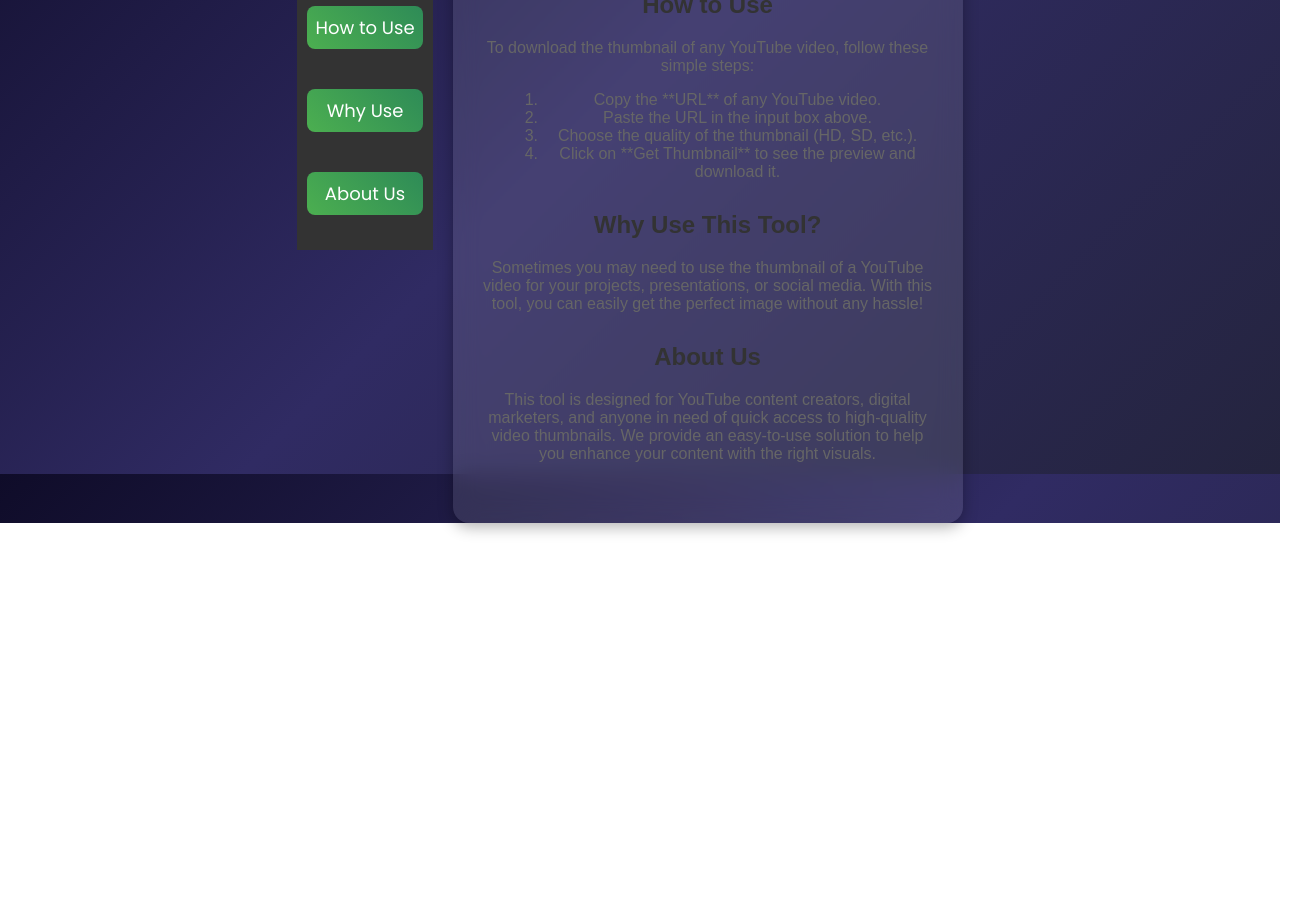
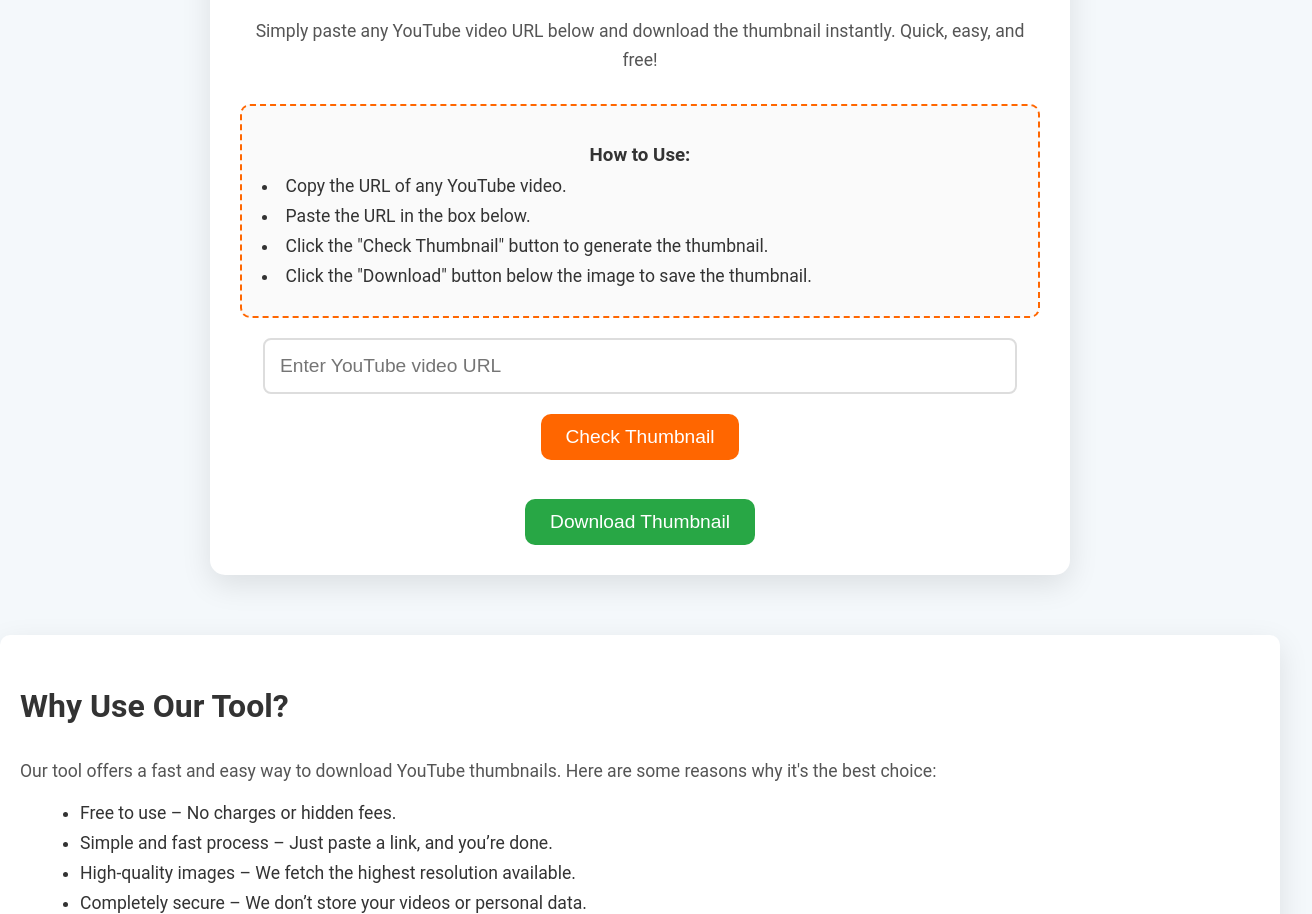
Before and after one commit to muneeb150/muneeb, a plain HTML site: page index.html in a window 1280 px wide. Shown: the part 326-1240 px from the top of the page, 1312 px wide, since content can reach past the window. Before the commit the page ends 849 px from the top, so only its background shows below. Drawn offline with Linux system fonts and the light colour scheme.

Commit message:
Update index.html

```diff
--- a/index.html
+++ b/index.html
@@ -3,69 +3,284 @@
 <head>
     <meta charset="UTF-8">
     <meta name="viewport" content="width=device-width, initial-scale=1.0">
+    <meta name="description" content="Download YouTube video thumbnails easily with our simple tool.">
     <title>YouTube Thumbnail Downloader</title>
-    <link rel="stylesheet" href="css.css">
+    <style>
+        /* General body styles */
+        body {
+            font-family: 'Roboto', sans-serif;
+            background: #f4f8fb;
+            margin: 0;
+            padding: 0;
+            color: #333;
+        }
+
+        /* Header styles */
+        header {
+            text-align: center;
+            padding: 40px 0;
+            font-size: 3rem;
+            font-weight: bold;
+            background-color: #00aaff;
+            color: #fff;
+            border-bottom: 3px solid #ff6600;
+            box-shadow: 0 5px 15px rgba(0, 0, 0, 0.1);
+            transition: all 0.3s ease;
+        }
+
+        header:hover {
+            background-color: #0099cc;
+            transform: scale(1.05);
+        }
+
+        header span {
+            color: #ff6600;
+        }
+
+        /* Container for the main content */
+        .container {
+            max-width: 800px;
+            margin: 60px auto;
+            padding: 30px;
+            background: #fff;
+            border-radius: 15px;
+            box-shadow: 0 10px 30px rgba(0, 0, 0, 0.1);
+            text-align: center;
+            transition: all 0.3s ease;
+        }
+
+        .container:hover {
+            box-shadow: 0 15px 40px rgba(0, 0, 0, 0.15);
+        }
+
+        h2 {
+            font-size: 2.5rem;
+            color: #333;
+        }
+
+        p {
+            font-size: 1.1rem;
+            color: #555;
+            line-height: 1.6;
+        }
+
+        .instruction {
+            background-color: #fafafa;
+            border: 2px dashed #ff6600;
+            padding: 20px;
+            border-radius: 10px;
+            margin-top: 30px;
+        }
+
+        .instruction h3 {
+            margin-bottom: 10px;
+            color: #333;
+        }
+
+        .instruction ul {
+            text-align: left;
+            margin: 0;
+            padding: 0;
+            list-style: inside;
+            font-size: 1.1rem;
+        }
+
+        .instruction li {
+            margin: 10px 0;
+        }
+
+        /* Input and button styling */
+        input[type="text"] {
+            width: 90%;
+            padding: 15px;
+            margin-top: 20px;
+            font-size: 1.2rem;
+            border: 2px solid #ddd;
+            border-radius: 8px;
+            outline: none;
+            transition: border-color 0.3s ease;
+        }
+
+        input[type="text"]:focus {
+            border-color: #00aaff;
+        }
+
+        button {
+            padding: 12px 25px;
+            font-size: 1.2rem;
+            background-color: #ff6600;
+            border: none;
+            border-radius: 10px;
+            color: #fff;
+            cursor: pointer;
+            margin-top: 20px;
+            transition: background-color 0.3s ease, transform 0.2s ease;
+        }
+
+        button:hover {
+            background-color: #e65c00;
+            transform: scale(1.05);
+        }
+
+        /* Thumbnail styling */
+        .thumbnail {
+            display: none;
+            max-width: 100%;
+            margin-top: 30px;
+            border-radius: 10px;
+            box-shadow: 0 10px 20px rgba(0, 0, 0, 0.2);
+            transition: all 0.3s ease;
+        }
+
+        #downloadLink button {
+            background-color: #28a745;
+        }
+
+        /* Footer styles */
+        footer {
+            background-color: rgb(0, 0, 0);
+            color: rgb(255, 255, 255);
+            padding: 20px 0;
+            font-size: 0.9rem;
+            text-align: center;
+            margin-top: 50px;
+        }
+
+        footer a {
+            color: #00ff2a;
+            text-decoration: none;
+            font-weight: bold;
+        }
+
+        footer a:hover {
+            text-decoration: underline;
+        }
+
+        /* Animation for elements */
+        @keyframes slideIn {
+            from {
+                transform: translateY(50px);
+                opacity: 0;
+            }
+            to {
+                transform: translateY(0);
+                opacity: 1;
+            }
+        }
+
+        .animated {
+            animation: slideIn 0.8s ease-out;
+        }
+
+        /* Additional sections */
+        .section {
+            margin-top: 50px;
+            padding: 20px;
+            background: #fff;
+            border-radius: 10px;
+            box-shadow: 0 10px 30px rgba(0, 0, 0, 0.1);
+        }
+
+        .section h3 {
+            font-size: 2rem;
+            color: #333;
+        }
+
+        .section ul {
+            font-size: 1.1rem;
+            margin-left: 20px;
+        }
+
+        .section ul li {
+            margin: 10px 0;
+        }
+
+    </style>
 </head>
 <body>
-    <!-- Navigation Bar -->
-    <nav>
+
+<header>
+    YouTube <span>Thumbnail</span> Downloader
+</header>
+
+<div class="container animated">
+    <h2>Get Thumbnails with Ease</h2>
+    <p>Simply paste any YouTube video URL below and download the thumbnail instantly. Quick, easy, and free!</p>
+
+    <div class="instruction">
+        <h3>How to Use:</h3>
         <ul>
-            <li><a href="#home">Home</a></li>
-            <li><a href="#how-to-use">How to Use</a></li>
-            <li><a href="#why-use">Why Use</a></li>
-            <li><a href="#about-us">About Us</a></li>
+            <li>Copy the URL of any YouTube video.</li>
+            <li>Paste the URL in the box below.</li>
+            <li>Click the "Check Thumbnail" button to generate the thumbnail.</li>
+            <li>Click the "Download" button below the image to save the thumbnail.</li>
         </ul>
-    </nav>
-
-    <div class="container">
-        <section id="home">
-            <h1>YouTube Thumbnail Downloader</h1>
-            <p>Paste a YouTube video URL and choose thumbnail quality to download the perfect image for your use.</p>
-
-            <input type="text" id="videoUrl" placeholder="Enter YouTube video URL">
-
-            <label for="quality">Select Quality:</label>
-            <select id="quality">
-                <option value="maxresdefault">HD (Max Resolution)</option>
-                <option value="sddefault">SD (Standard Definition)</option>
-                <option value="mqdefault">Medium Quality</option>
-                <option value="hqdefault">Low Quality</option>
-            </select>
-
-            <button onclick="getThumbnail()">Get Thumbnail</button>
-
-            <div id="thumbnail-container" style="display: none;">
-                <h3>Thumbnail Preview:</h3>
-                <img id="thumbnailImage" src="" alt="Thumbnail">
-                <a id="downloadBtn" href="#" download="youtube_thumbnail.jpg">Download Image</a>
-            </div>
-        </section>
-
-        <!-- How to Use Section -->
-        <section id="how-to-use">
-            <h2>How to Use</h2>
-            <p>To download the thumbnail of any YouTube video, follow these simple steps:</p>
-            <ol>
-                <li>Copy the **URL** of any YouTube video.</li>
-                <li>Paste the URL in the input box above.</li>
-                <li>Choose the quality of the thumbnail (HD, SD, etc.).</li>
-                <li>Click on **Get Thumbnail** to see the preview and download it.</li>
-            </ol>
-        </section>
-
-        <!-- Why Use Section -->
-        <section id="why-use">
-            <h2>Why Use This Tool?</h2>
-            <p>Sometimes you may need to use the thumbnail of a YouTube video for your projects, presentations, or social media. With this tool, you can easily get the perfect image without any hassle!</p>
-        </section>
-
-        <!-- About Us Section -->
-        <section id="about-us">
-            <h2>About Us</h2>
-            <p>This tool is designed for YouTube content creators, digital marketers, and anyone in need of quick access to high-quality video thumbnails. We provide an easy-to-use solution to help you enhance your content with the right visuals.</p>
-        </section>
     </div>
 
-    <script src="javascript.js"></script>
+    <input type="text" id="youtubeURL" placeholder="Enter YouTube video URL">
+    <br>
+    <button onclick="getThumbnail()">Check Thumbnail</button>
+
+    <div id="thumbnailContainer">
+        <img id="thumbnail" class="thumbnail animated" src="" alt="YouTube Thumbnail">
+        <br>
+        <a id="downloadLink" href="#" download>
+            <button>Download Thumbnail</button>
+        </a>
+    </div>
+</div>
+
+<div class="section animated">
+    <h3>Why Use Our Tool?</h3>
+    <p>Our tool offers a fast and easy way to download YouTube thumbnails. Here are some reasons why it's the best choice:</p>
+    <ul>
+        <li>Free to use – No charges or hidden fees.</li>
+        <li>Simple and fast process – Just paste a link, and you’re done.</li>
+        <li>High-quality images – We fetch the highest resolution available.</li>
+        <li>Completely secure – We don’t store your videos or personal data.</li>
+    </ul>
+</div>
+
+<div class="section animated">
+    <h3>Frequently Asked Questions (FAQ)</h3>
+    <ul>
+        <li><strong>How do I download the thumbnail?</strong><br>Just paste the YouTube video URL and click on "Download Thumbnail" to generate the image, then click "Download" to save it.</li>
+        <li><strong>Is it free to use?</strong><br>Yes, this tool is completely free with no registration required.</li>
+        <li><strong>What video formats are supported?</strong><br>This tool only works for YouTube video URLs.</li>
+    </ul>
+</div>
+
+<div class="section animated">
+    <h3>Privacy & Disclaimer</h3>
+    <p>Your privacy is important to us. This tool does not store or share your personal data. We do not collect information about the videos you access. The thumbnails are fetched directly from YouTube servers for your convenience.</p>
+</div>
+
+<footer>
+    <p>&copy; 2025 YouTube Thumbnail Downloader | <a href="https://www.youtube.com" target="_blank">Visit YouTube</a></p>
+    <p>Disclaimer: This tool is for educational purposes only.</p>
+</footer>
+
+<script>
+    function getThumbnail() {
+        const url = document.getElementById('youtubeURL').value;
+        const videoID = getYouTubeVideoID(url);
+
+        if (videoID) {
+            const thumbnailUrl = `https://img.youtube.com/vi/${videoID}/maxresdefault.jpg`;
+            document.getElementById('thumbnail').src = thumbnailUrl;
+            document.getElementById('thumbnail').style.display = 'block';
+            document.getElementById('downloadLink').href = thumbnailUrl;
+        } else {
+            alert("Please enter a valid YouTube URL.");
+        }
+    }
+
+    function getYouTubeVideoID(url) {
+        const regex = /(?:https?:\/\/(?:www\.)?youtube\.com\/(?:[^/]+\/\S+\/|(?:v|e(?:mbed)?)\/|\S*?[?&]v=)|youtu\.be\/)([a-zA-Z0-9_-]{11})/;
+        const match = url.match(regex);
+        return match ? match[1] : null;
+    }
+</script>
+
 </body>
 </html>
```
